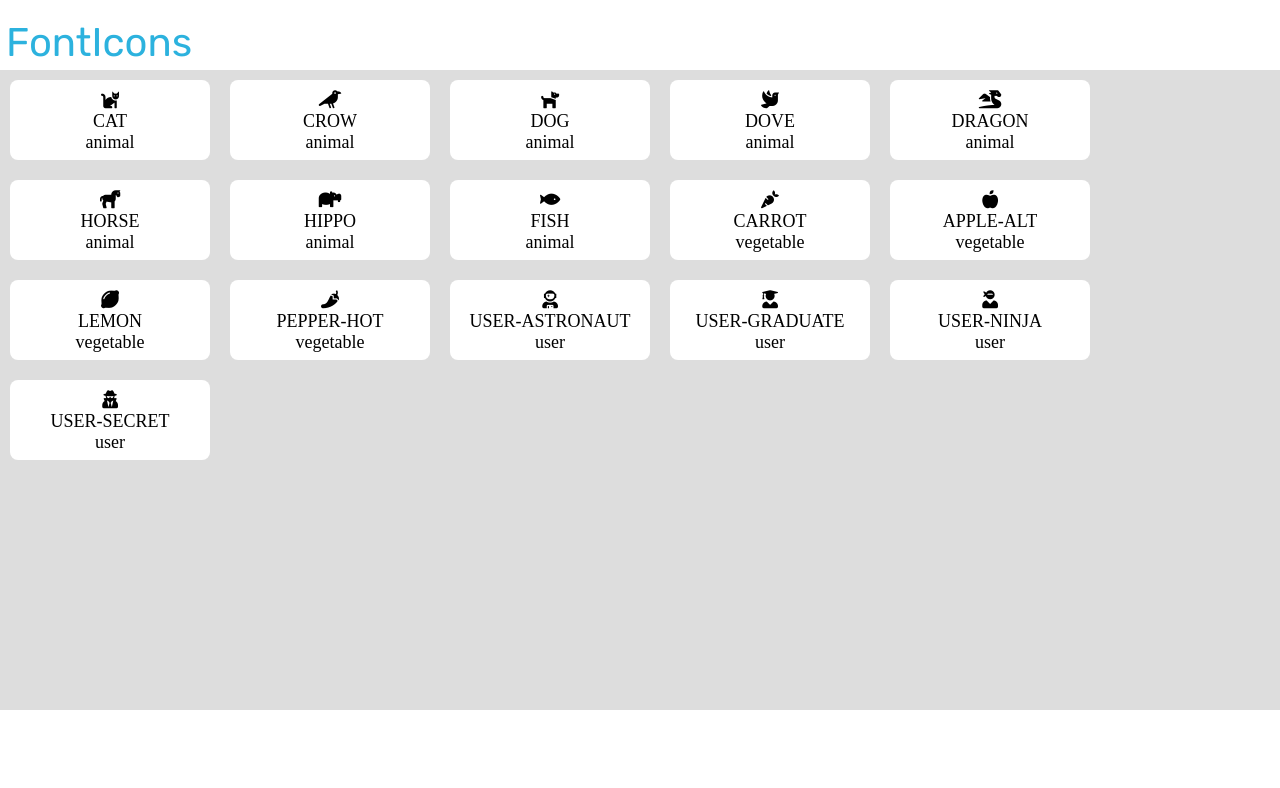
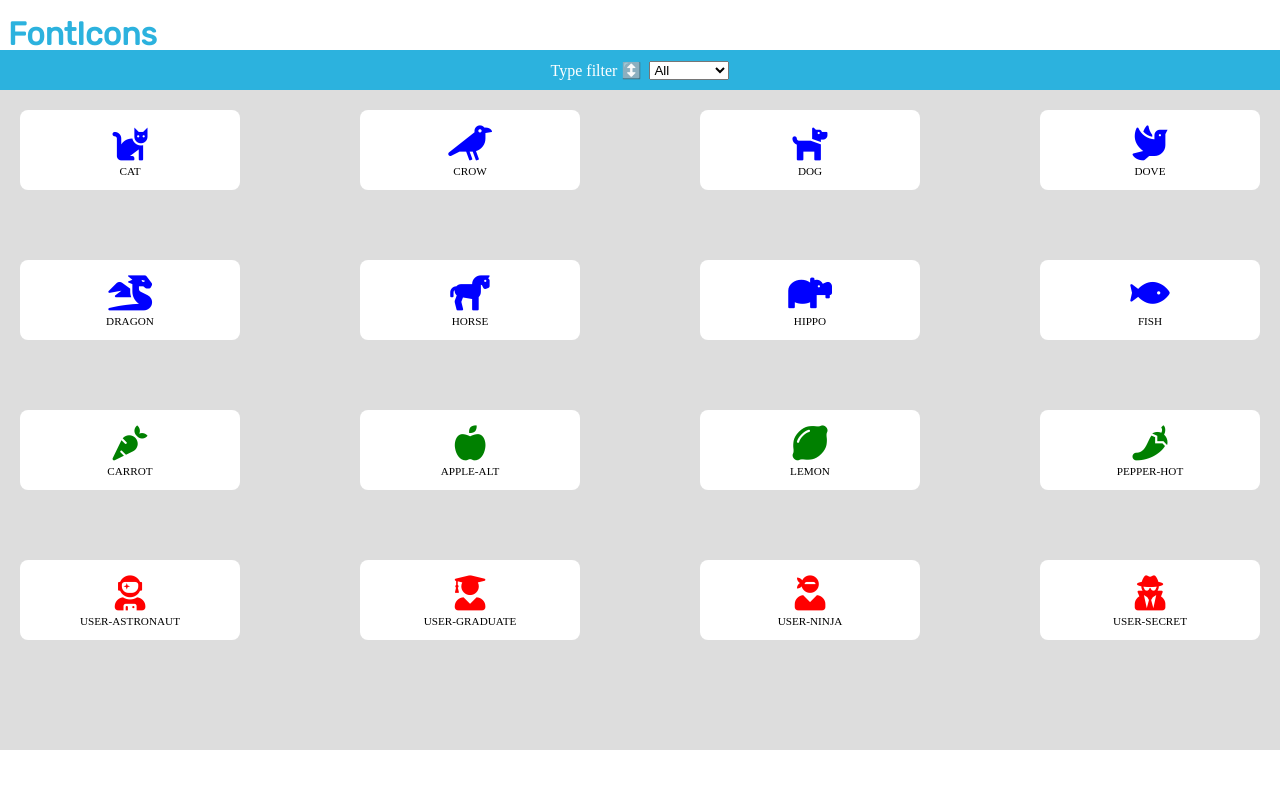
Before and after one commit to LUCACIPRANI/js-es6-icons, a plain HTML site: page index.html in a window 1280 px wide. Drawn offline with Linux system fonts and the light colour scheme.

Commit message:
FontIcons Exerc

```diff
--- a/css/style.css
+++ b/css/style.css
@@ -4,49 +4,72 @@
     box-sizing: border-box;
 }
 
-header{
-    height: 70px;
-    line-height: 70px;
-    color: #2CB2DE;
-    padding: 8px 6px 0px;
-    font-family: 'Rubik', sans-serif;
-    font-size: 250%;
-}
-
 .container{
     height: 100vh;
 }
 
+header{
+    height: 50px;
+}
+
+.logo{
+    height: 50px;
+    line-height: 48px;
+    color: #2CB2DE;
+    padding: 10px 8px 0px;
+    font-family: 'Rubik', sans-serif;
+    font-size: 200%;
+    font-weight: 700;
+}
+
+#search{
+    height: 40px;
+    background-color: #2CB2DE;
+    width: 100%;
+    display: flex;
+    align-items: center;
+    justify-content: center;
+    padding: 5px;
+    color: white;
+}
+
 main {
-    height: 80vh;
+    height: calc(100% - 140px);
+    width: 100%;
     background-color: #DDDDDD;
     display: flex;
     justify-content: space-between;
     align-items: flex-start;
+
 }
 
-
+#icons{
+    margin: 0 auto;
+    width: 100%;
+    display: flex;
+    flex-wrap: wrap;
+    align-items: flex-start;
+    justify-content: space-between;
+}
 
 .square{
     background-color: white;
     text-align: center;
-    padding: 10px;
-    margin: 10px;
+    padding: 15px;
+    margin: 20px 20px 50px;
     border-radius: 8px;
     height: 80px;
-    width: 200px;
+    width: 220px;
     float: left;
-    font-size: 18px;
-}
-.square.name{
-    font-size: 18px;
+    font-size: 70%;
 }
 
-.square.fas{
-    font-size: 25px;
+.fas{
+    font-size: 35px;
+    padding-bottom: 5px;
 }
 
 footer{
     width: 100%;
-    height: 70px;
+    height: 50px;
 }
--- a/index.html
+++ b/index.html
@@ -18,21 +18,18 @@
             <div class="logo">FontIcons</div>
         </header>
 
+        <div id="search">
+            <label for="type">Type filter ↕️  &nbsp</label>
+            <select name="type" id="type">
+                <option value="">All</option>
+            </select>
+        </div>
+
         <main>
-
-            <div id="icons">
-
-                <!-- <div id="animal" class="square">
-                    <i class="fas fa-cat" style= 'color: blue'></i>
-                    <div class="title">CAT</div>
-                </div> -->
-
-            </div>
-
+            <div id="icons"></div>
         </main>
 
         <footer>
-
         </footer>
 
     </div>
--- a/js/main.js
+++ b/js/main.js
@@ -1,160 +1,135 @@
-// Milestone 1
-// Partendo dalla seguente struttura dati , mostriamo in pagina tutte le icone disponibili come da layout.
-
+// Datas
 const icons = [
     {
         name: 'cat',
         prefix: 'fa-',
         type: 'animal',
         family: 'fas',
-        // color: 'blue',
     },
     {
         name: 'crow',
         prefix: 'fa-',
         type: 'animal',
         family: 'fas',
-        // color: 'red',
     },
     {
         name: 'dog',
         prefix: 'fa-',
         type: 'animal',
         family: 'fas',
-        // color: 'yellow',
     },
     {
         name: 'dove',
         prefix: 'fa-',
         type: 'animal',
         family: 'fas',
-        // color: 'black',
     },
     {
         name: 'dragon',
         prefix: 'fa-',
         type: 'animal',
         family: 'fas',
-        // color: 'lightgray',
     },
     {
         name: 'horse',
         prefix: 'fa-',
         type: 'animal',
         family: 'fas',
-        // color: 'marron',
     },
     {
         name: 'hippo',
         prefix: 'fa-',
         type: 'animal',
         family: 'fas',
-        // color: 'lightgreen',
     },
     {
         name: 'fish',
         prefix: 'fa-',
         type: 'animal',
         family: 'fas',
-        // color: 'salmon',
     },
     {
         name: 'carrot',
         prefix: 'fa-',
         type: 'vegetable',
         family: 'fas',
-        // color: 'green',
     },
     {
         name: 'apple-alt',
         prefix: 'fa-',
         type: 'vegetable',
         family: 'fas',
-        // color: 'blue',
     },
     {
         name: 'lemon',
         prefix: 'fa-',
         type: 'vegetable',
         family: 'fas',
-        // color: 'green',
     },
     {
         name: 'pepper-hot',
         prefix: 'fa-',
         type: 'vegetable',
         family: 'fas',
-        // color: 'red',
     },
     {
         name: 'user-astronaut',
         prefix: 'fa-',
         type: 'user',
         family: 'fas',
-        // color: 'red',
     },
     {
         name: 'user-graduate',
         prefix: 'fa-',
         type: 'user',
         family: 'fas',
-        // color: 'black',
     },
     {
         name: 'user-ninja',
         prefix: 'fa-',
         type: 'user',
         family: 'fas',
-        // color: 'red',
     },
     {
         name: 'user-secret',
         prefix: 'fa-',
         type: 'user',
         family: 'fas',
-        // color: 'red',
     },
 ];
 
-// Milestone 2
-// Coloriamo le icone per tipo;
-
-// Milestone 3
-// Creiamo una select con i tipi di icone e usiamola per filtrare le icone;
-
+// added Datas;
 const colors = [
     'blue',
-    'orange',
-    'purple'
+    'green',
+    'red'
 ];
 
 
-const iconsContainer = document.getElementById('icons');
+// Milestone 1
+// Starting from data structure, show on the page all the icons available as per layout;
+// Partendo dalla seguente struttura dati , mostriamo in pagina tutte le icone disponibili come da layout.
+const print = (array, container) => {
+    container.innerHTML = '';  // to empty HTML content;
 
+    array.forEach((element) => {
+        const { name, prefix, type, family, color } = element;
+        container.innerHTML += `
+        <div id="card" class="square">
+            <i class="${family} ${prefix}${name}" style= 'color:${color}'></i>
+            <div class="title">${name.toUpperCase()}</div>
+        </div>
+        `;
+    });
+  };
 
-// FOR THE CASE, WITHOUT A FUNCTION
-
-// icons.forEach((element) => {
-//     iconsContainer.innerHTML = '';
-//     const {name, family, prefix, type} = element;
-//     iconsContainer.innerHTML +=
-//      `
-//     <div id="animal" class="square">
-//         <i class="${family} ${prefix}${name}" style= 'color:${color}'></i>
-//         <div class="title">${name.toUpperCase()}</div>
-//     </div>
-//     `
-// });
-
-
-
-// with a FUNCTION
+  // // with a normal FUNCTION
 
 // function print(array, container){
-//     iconsContainer.innerHTML = '';
+//     container.innerHTML = '';
 
 //     array.forEach((element) => {
-//         const {name, family, prefix, type} = element;
+//         const {name, family, prefix, type,} = element;
 //         container.innerHTML +=
 //          `
 //         <div id="animal" class="square">
@@ -166,57 +141,76 @@ const iconsContainer = document.getElementById('icons');
 //     });
 // }
 
-// print(icons, iconsContainer);
+  // Milestone 2
+  // color the icons by type;
+  // Coloriamo le icone per tipo
+  const getTypes = (array) => {
+    const types = [];
+    array.forEach((element) => {
+      if(!types.includes(element.type)){
+        types.push(element.type);
+      }
+    });
+    return types;
+  };
+
+  const colorIcons = (array, colors) => {
+    const types = getTypes(array);
+    const newArrayColored = array.map((element) =>{
+      const indexType = types.indexOf(element.type);
+      element.color = colors[indexType];
+      return element;
+    });
+    return newArrayColored;
+  };
+
+  // Milestone 3
+  // Create a select with icons's types and use it to filter it;
+  // Creiamo una select con i tipi di icone e usiamola per filtrare le icone;
+  const printOptions = (array, select) => {
+    array.forEach((element) => {
+      select.innerHTML +=
+      `<option value="${element}">${element}</option>`;
+    });
+  };
+
+  const filterValues = (array, type) =>{
+    const filteredIcons = array.filter((element) =>{
+      if(element.type === type) {
+        return true;
+      }
+      return false;
+    });
+    if(type === '') {
+      return array;
+    }
+    return filteredIcons;
+  };
 
 
+//   logic
 
-// with an ARROW FUNCTION
+  const iconsContainer = document.getElementById('icons');
 
-const print = (array, container) => {
-    iconsContainer.innerHTML = ''; // ripulisco il contenuto HTML;
+  // new Array with colors after 'getTypes' and 'colorIcons' functions;
+  const newArrayColored = colorIcons(icons, colors);
+  print(newArrayColored, iconsContainer);
 
-    array.forEach((element) => {
-        const {name, family, color, prefix, type} = element;
-        container.innerHTML +=
-        `
-        <div id="animal" class="square">
-            <i class="${family} ${prefix}${name}" style= 'color:${color}'></i>
-            <div class="title">${name.toUpperCase()}</div>
-            <div class="title">${type}</div>
-        </div>
-        `
-    });
-}
+  // printing a new array colored with all 16 elements;
+  console.log(newArrayColored);
 
-print(icons, iconsContainer);
-console.log(getTypes(icons));
-
-function getTypes(array) {
-    const types = [];
-    array.forEach((element) => {
-        console.log(element);
-        if(types.includes(element.type) == false) {
-            types.push(element.type);
-        }
-
-    })
-    return types;
-}
-
-// inserisco i colori nell'array
-
-function colorIcons(array, colors) {
-    const types = getTypes(array);
-    // console.log(types);
-}
-
-console.log(colorIcons(icons, colors));
+  const types = getTypes(newArrayColored);
+  console.log(types);
 
 
+  // variable 'select' in order to print in HTML the other options;
+  const select = document.getElementById('type');
+  printOptions(types, select);
+  console.log(select);
 
 
-
-// --------------------
-// PER SVUOTARE SE CI FOSSE GIA QUALCOSA NELL'HTML inserisco:
-// iconsContainer.innerHTML = '';
-// --------------------
+//   onchange FUNCTION to filter objects based on properties;
+  select.onchange = function(element) {
+    const filtered = filterValues(icons, element.target.value);
+    print(filtered, iconsContainer);
+  };
```
